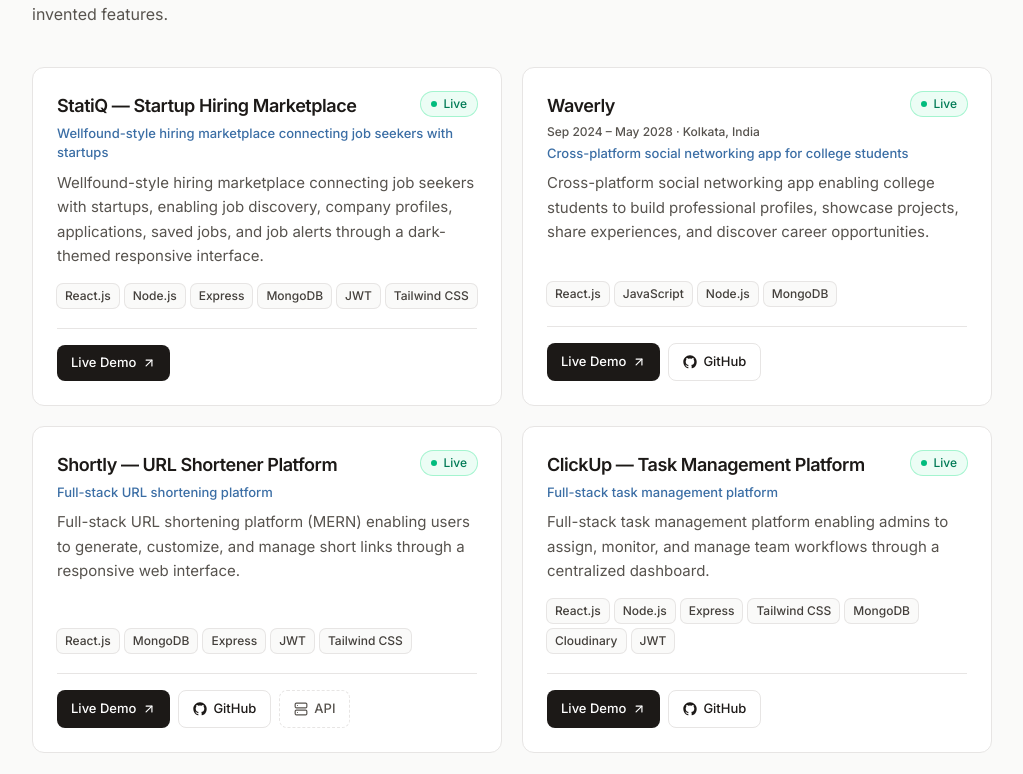
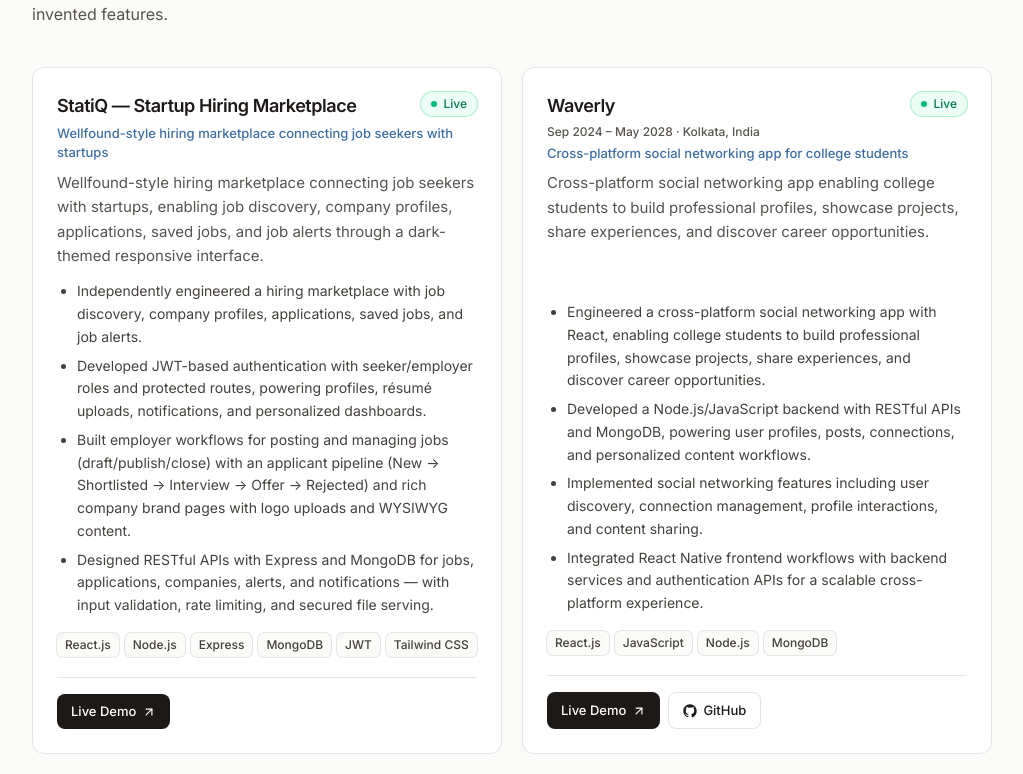
Before and after one commit to Exploring-glitch/sreeja-dey-portfolio, a React (Vite) app: page / in a window 1280 px wide. Shown: the part 2135-2909 px from the top of the page, without its empty margins (128-1151 px from the left). Built offline with nearby package versions, Linux system fonts and the light colour scheme.

Commit message:
feat: display project highlights in card

```diff
--- a/src/components/ProjectCard.jsx
+++ b/src/components/ProjectCard.jsx
@@ -52,6 +52,14 @@
       <p className="mt-2 flex-1 text-[15px] leading-relaxed text-pretty text-[#57534E]">
         {project.description}
       </p>
+
+      {project.highlights && (
+        <ul className="mt-3 list-disc space-y-1.5 pl-5 text-sm leading-relaxed text-[#44403C]">
+          {project.highlights.map((h) => (
+            <li key={h}>{h}</li>
+          ))}
+        </ul>
+      )}
 
       {project.tech && (
         <ul aria-label={`${project.name} technologies`} className="mt-4 flex flex-wrap gap-1.5">
```
